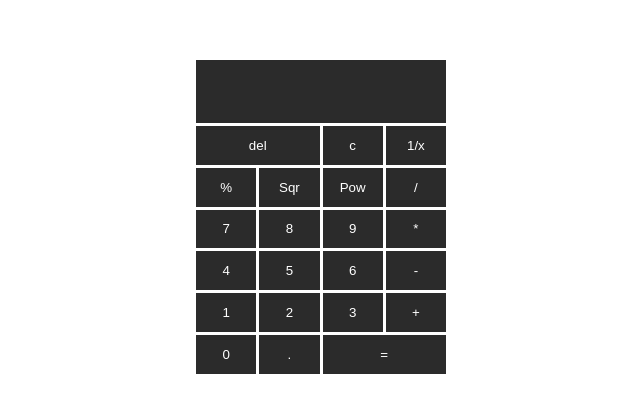
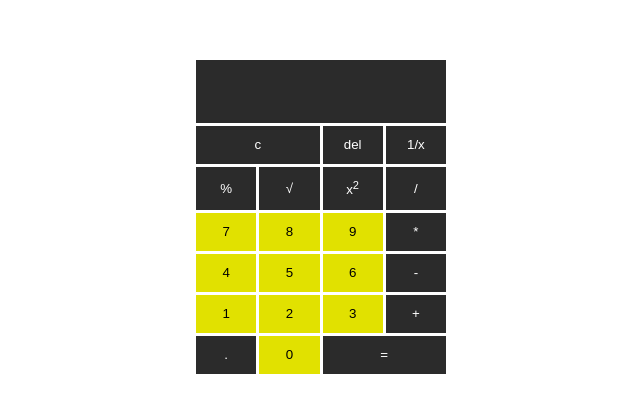
Before and after one commit to Metalscream/Calculator, a plain HTML site: page index.html in a window 1280 px wide. Shown: the part 183-596 px from the top of the page, without its empty margins (319-959 px from the left). Drawn offline with Linux system fonts and the light colour scheme.

Commit message:
Add files via upload
Lemon numbers

```diff
--- a/index.html
+++ b/index.html
@@ -16,37 +16,37 @@
                     </td>
                 </tr>
                 <tr>
-                    <td colspan="2" class="extraButtons" id="delete"><button>del</button></td>
-                    <td class="extraButtons" id="clear"><button>c</button></td>
+                    <td colspan="2" class="extraButtons" id="clear"><button>c</button></td>
+                    <td class="extraButtons" id="delete"><button>del</button></td>
                     <td class="operator" id="oneX"><button>1/x</button></td>
                 </tr>
                 <tr>
                     <td class="operator" id="percent"><button>%</button></td>
-                    <td class="operator" id="root"><button>Sqr</button></td>
-                    <td class="operator" id="power"><button>Pow</button></td>
+                    <td class="operator" id="root"><button>√</button></td>
+                    <td class="operator" id="power"><button>x<sup>2</sup></button></td>
                     <td class="operator" id="divide"><button>/</button></td>
                 </tr>
                 <tr>
-                    <td><button>7</button></td>
-                    <td><button>8</button></td>
-                    <td><button>9</button></td>
+                    <td class="number"><button>7</button></td>
+                    <td class="number"><button>8</button></td>
+                    <td class="number"><button>9</button></td>
                     <td class="operator" id="times"><button>*</button></td>
                 </tr>
                 <tr>
-                    <td><button>4</button></td>
-                    <td><button>5</button></td>
-                    <td><button>6</button></td>
+                    <td class="number"><button>4</button></td>
+                    <td class="number"><button>5</button></td>
+                    <td class="number"><button>6</button></td>
                     <td class="operator" id="subtract"><button>-</button></td>
                 </tr>
                 <tr>
-                    <td><button>1</button></td>
-                    <td><button>2</button></td>
-                    <td><button>3</button></td>
+                    <td class="number"><button>1</button></td>
+                    <td class="number"><button>2</button></td>
+                    <td class="number"><button>3</button></td>
                     <td class="operator" id="add"><button>+</button></td>
                 </tr>
                 <tr>
-                    <td><button>0</button></td>
-                    <td><button>.</button></td>
+                    <td id="point"><button>.</button></td>
+                    <td class="number"><button>0</button></td>
                     <td colspan="2" class="extraButtons" id="equals"><button>=</button></td>
                 </tr>
             </tbody>
--- a/main.js
+++ b/main.js
@@ -30,7 +30,7 @@ document.addEventListener("DOMContentLoaded", ()=>{
                     secondNum += value
                     output.innerHTML = firstNum + " " + operator + " " + secondNum
                 }else{
-                    alert("Woopsy, what you are trying to do is illegal, pleace proceede according to common sense")
+                    console.log("Woopsy, what you are trying to do is illegal, pleace proceede according to common sense")
                 }
             }
             else if(firstNum.length > 0 && operator.length == 1){
@@ -117,10 +117,12 @@ document.addEventListener("DOMContentLoaded", ()=>{
     }
 
     let oneX = (a) => {
+        if(firstNum){
             output.innerHTML = Number(parseFloat(1/Number(a)).toPrecision(14).toString()).toString()
             firstNum = output.innerHTML
             operator = ""
             secondNum = ""
+        }
     }
 
     let percent = (a, b) => {
@@ -131,17 +133,21 @@ document.addEventListener("DOMContentLoaded", ()=>{
     }
 
     let root = (a, b) => {
+        if(firstNum){
             output.innerHTML = Number(parseFloat(Math.sqrt(Number(firstNum))).toPrecision(14).toString()).toString()
             firstNum = output.innerHTML
             operator = ""
             secondNum = ""
         }
+    }
 
     let power = (a) => {
+        if(firstNum){
             output.innerHTML = Number(parseFloat(Math.pow(Number(firstNum), 2)).toPrecision(14).toString()).toString()
             firstNum = output.innerHTML
             operator = ""
             secondNum = ""
+        }
     }
 
     let equals = () => {
--- a/style.css
+++ b/style.css
@@ -34,14 +34,18 @@ table td button{
     width: 100%;
     height: 100%;
 }
+
+
 table td button:hover{
     transition-duration: .5s;
     background-color: rgb(90, 90, 90);
 }
+
 table td button:active{
-    background-color: rgb(160, 160, 160);
+    background-color: rgb(180, 180, 180);
     color: rgb(0,0,0);
 }
+
 
 .wrapper{
     width: 20%;
@@ -49,7 +53,26 @@ table td button:active{
     overflow: hidden;
 }
 
+
 .output{
     height: 20%;
     overflow: hidden;
 }
+
+.number{
+    background-color: rgb(225, 225, 0);
+}
+
+.number button:hover{
+    background-color: rgb(175, 175, 0);
+
+}
+
+.number button:active{
+    background-color: rgb(125, 125, 0);
+
+}
+
+.number button{
+    color: black;
+}
```
Lines whose indentation alone changed are shown as unchanged.
